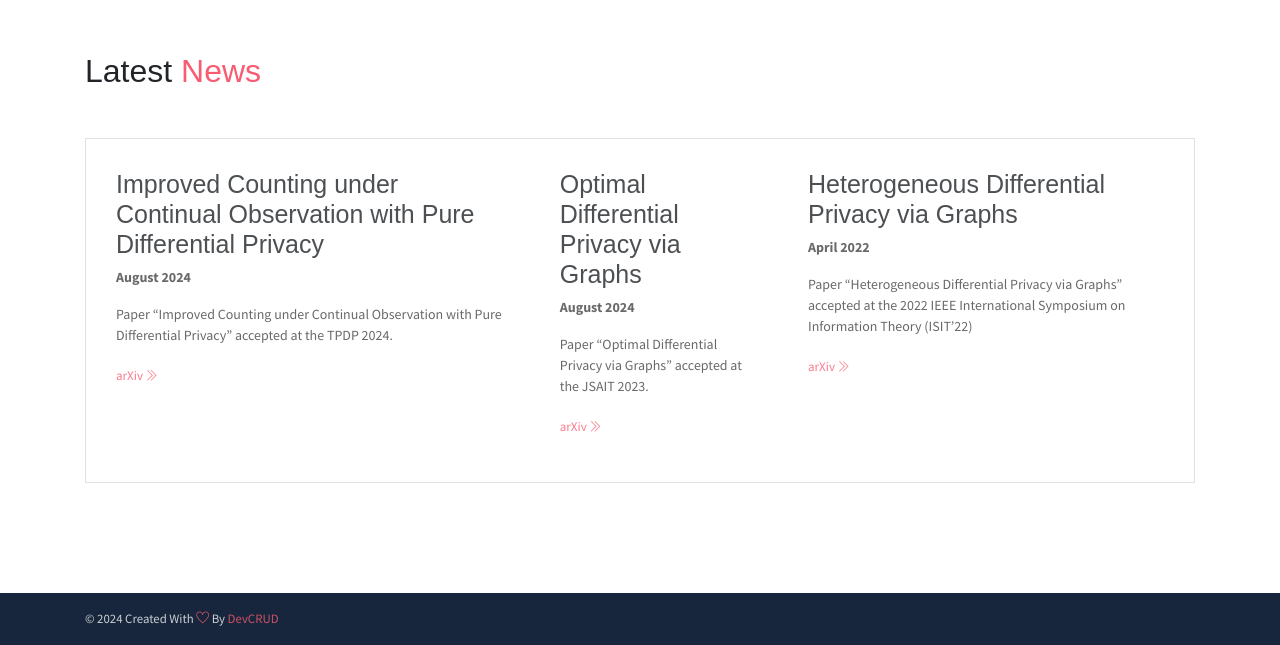
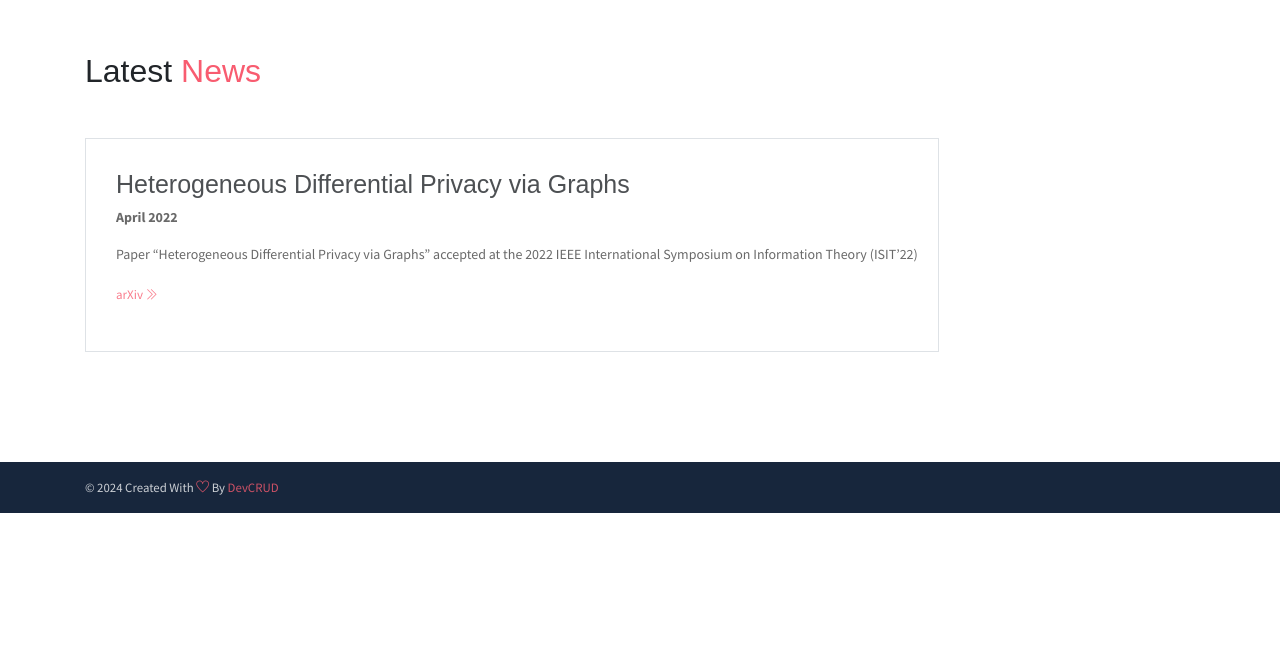
Before and after one commit to saheltorkamani/saheltorkamani.github.io, a website: page index.html in a window 1280 px wide. Shown: the part 2725-3370 px from the top of the page. After the commit the page ends 3238 px from the top, so only its background shows below. Drawn offline with Linux system fonts and the light colour scheme; some packages are replaced by stand-ins of ours.

Commit message:
Update index.html

```diff
--- a/index.html
+++ b/index.html
@@ -241,27 +241,6 @@
             <div class="row">
                 <div class="blog-card">
 
-		    <div class="content-holder">
-                        <h6 class="title">Improved Counting under Continual Observation with Pure Differential Privacy </h6>
-
-
-                        <p><b>August 2024</b></p>
-                        <p>Paper “Improved Counting under Continual Observation with Pure Differential Privacy” accepted at the TPDP 2024.
-
-                        <a href="#" class="read-more" onclick="javascript:location.href='https://arxiv.org/pdf/2408.07021'" target="_blank"> arXiv <i class="ti-angle-double-right"></i></a>
-                    </div>
-
-		    <div class="content-holder">
-                        <h6 class="title">Optimal Differential Privacy via Graphs </h6>
-
-
-                        <p><b>August 2024</b></p>
-                        <p>Paper “Optimal Differential Privacy via Graphs” accepted at the JSAIT 2023.
-
-                        <a href="#" class="read-more" onclick="javascript:location.href='https://arxiv.org/abs/2310.20486'" target="_blank"> arXiv <i class="ti-angle-double-right"></i></a>
-                    </div>
-
-
                     <div class="content-holder">
                         <h6 class="title">Heterogeneous Differential Privacy via Graphs </h6>
 
```
